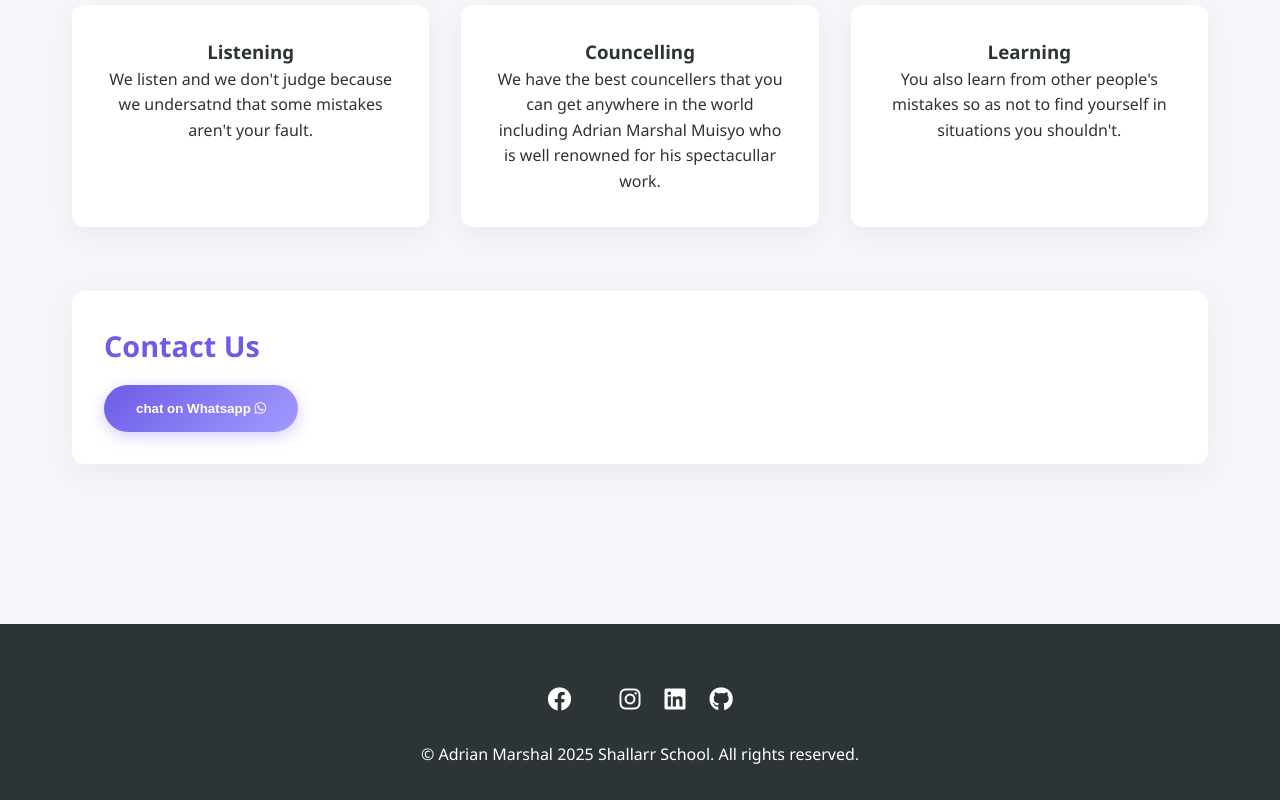
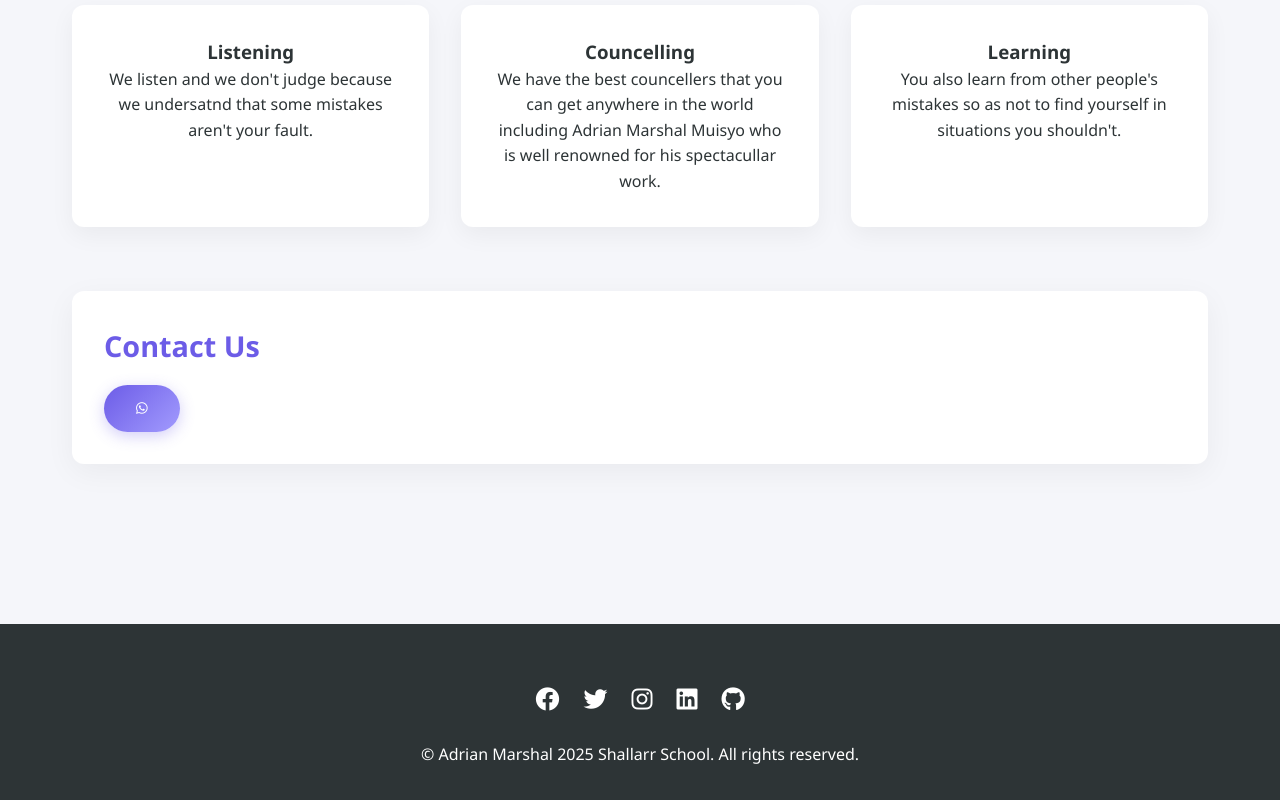
Before and after one commit to ADRIANMARSHAL/shallarr-schools, a plain HTML site: page index.html in a window 1280 px wide. Shown: the part 898-1698 px from the top of the page. Drawn offline with Linux system fonts and the light colour scheme.

Commit message:
Update index.html

```diff
--- a/index.html
+++ b/index.html
@@ -365,7 +365,7 @@
 
         <section id="contact" class="card">
             <h2>Contact Us</h2>
-                <a href="https://wa.me/+254799654040"><button type="submit">chat on Whatsapp  <i class="fab fa-whatsapp"></i></button></a>
+                <a href="https://wa.me/+254799654040"><button><i class="fab fa-whatsapp"></i></button></a>
             </form>
         </section>
     </main>
@@ -373,7 +373,7 @@
     <footer>
         <div class="social-links">
             <a href="https://www.facebook.com/adrianmuisyo."><i class="fab fa-facebook"></i></a>
-            <a href="https://x.com/AdrianM12560620"><i class="fab fa-x(twitter)"></i></a>
+            <a href="https://x.com/AdrianM12560620"><i class="fab fa-twitter"></i></a>
             <a href="https://www.instagram.com/wise_marsh/"><i class="fab fa-instagram"></i></a>
             <a href="https://www.linkedin.com/in/adrian-marshal-9a0639324/?lipi=urn%3Ali%3Apage%3Ad_flagship3_feed%3Be%2B67NpoMR1%2BWmPqVfS3blA%3D%3D"><i class="fab fa-linkedin"></i></a>
             <a href="https://github.com/ADRIANMARSHAL"><i class="fab fa-github"></i></a>
```
